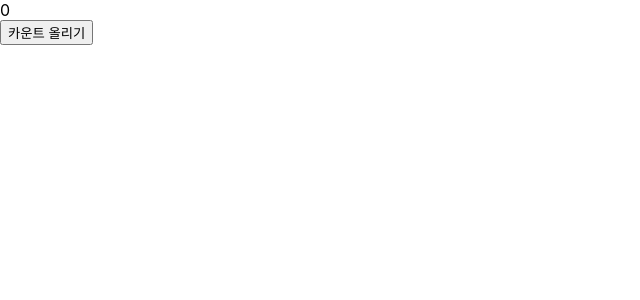
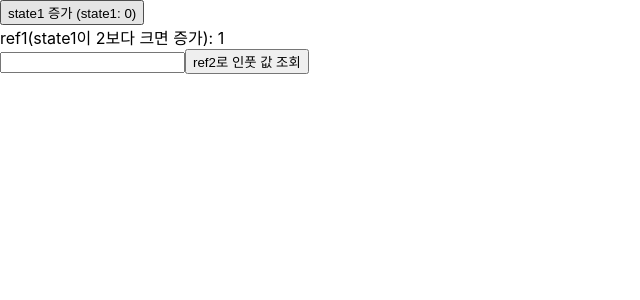
Before and after one commit to 10hajin15/react, a React (Create React App) app: page / in a window 1280 px wide. Shown: the top 300 px of the page, without its empty margins (0-640 px from the left). Built offline with nearby package versions, Linux system fonts and the light colour scheme; the HTML template or start-up script is replaced by a standard one.

Commit message:
useRef 구현

```diff
--- a/src/App.jsx
+++ b/src/App.jsx
@@ -2,33 +2,29 @@ import React from "react";
 import MyReact from "./MyReact";
 
 const App = () => {
-  return (
-    <CountProvider>
-      <Count />
-      <PlusButton />
-    </CountProvider>
-  );
+  return <UseRefTest />;
 };
 
 export default App;
 
-const countContext = MyReact.createContext({});
+const UseRefTest = () => {
+  MyReact.resetCursor();
 
-const CountProvider = ({children}) => {
-  const [count, setCount] = React.useState(0);
-  const value = { count, setCount };
+  const [state1, setState1] = React.useState(0);
+  const ref1 = MyReact.useRef(1);
+  const ref2 = MyReact.useRef("a");
+
+  if (state1 > 2) ref1.current = ref1.current + 1;
+
+  const handleCount = () => setState1(state1 + 1);
+  const handleSubmit = () => console.log("input 값:", ref2.current.value);
+
   return (
-    <countContext.Provider value={value}>{children}</countContext.Provider>
+    <div>
+      <button onClick={handleCount}>state1 증가 (state1: {state1})</button>
+      <div>ref1(state1이 2보다 크면 증가): {ref1.current}</div>
+      <input ref={ref2} />
+      <button onClick={handleSubmit}>ref2로 인풋 값 조회</button>
+    </div>
   );
 };
-
-const Count = () => {
-  const { count } = MyReact.useContext(countContext);
-  return <div>{count}</div>;
-};
-
-const PlusButton = () => {
-  const { count, setCount } = MyReact.useContext(countContext);
-  const handleClick = () => setCount(count + 1);
-  return <button onClick={handleClick}>카운트 올리기</button>;
-};
--- a/src/MyReact.jsx
+++ b/src/MyReact.jsx
@@ -1,55 +1,26 @@
-import React from "react";
-import createEventEmitter from "./shared/lib/EventEmitter";
+const MyReact = (function MyReact() {
+  const memorizedStates = [];
+  const isInitialized = [];
+  let cursor = 0;
 
-const MyReact = (function () {
-  function createContext(defaultValue) {
-    let emitter;
-
-    function Provider({ value, children }) {
-      if (!emitter) {
-        emitter = createEventEmitter(value);
-      }
-      React.useEffect(() => {
-        emitter.set(value);
-      }, [value]);
-
-      return <>{children}</>;
-    }
-
-    function getValue() {
-      return emitter ? emitter.get() : defaultValue;
-    }
-
-    function on(handler) {
-      emitter?.on(handler);
-    }
-
-    function off(handler) {
-      emitter?.off(handler);
-    }
-
-    return {
-      Provider,
-      getValue,
-      on,
-      off,
-    };
+  function resetCursor() {
+    cursor = 0;
   }
 
-  function useContext(context) {
-    const [value, setValue] = React.useState(context.getValue());
-
-    React.useEffect(() => {
-      context.on(setValue);
-      return () => context.off(setValue);
-    }, [context]);
-
-    return value
+  function useRef(initialValue) {
+    if (!isInitialized[cursor]) {
+      memorizedStates[cursor] = { current: initialValue };
+      isInitialized[cursor] = true;
+    }
+    const memorizedState = memorizedStates[cursor];
+    cursor = cursor + 1;
+    return memorizedState;
   }
 
   return {
-    createContext,
-    useContext,
+    useRef,
+
+    resetCursor,
   };
 })();
 
```
